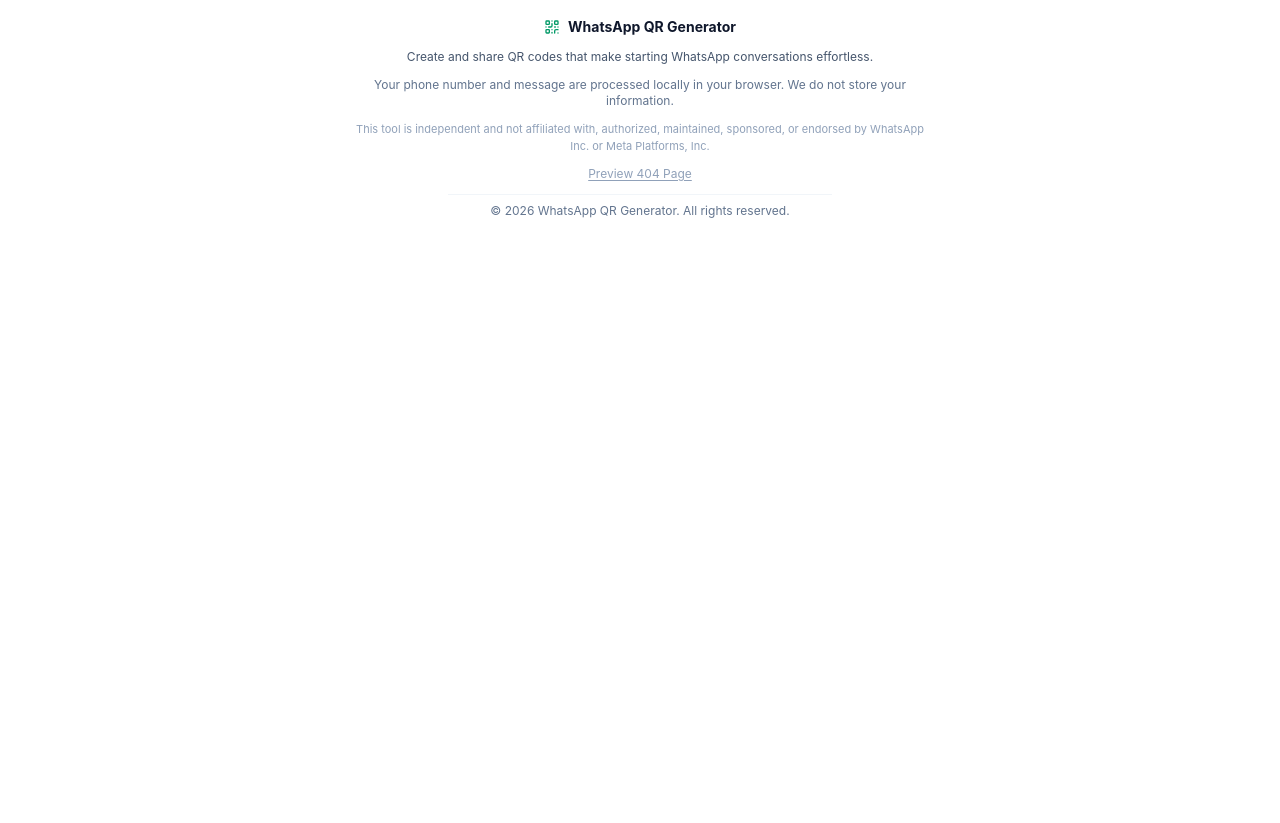
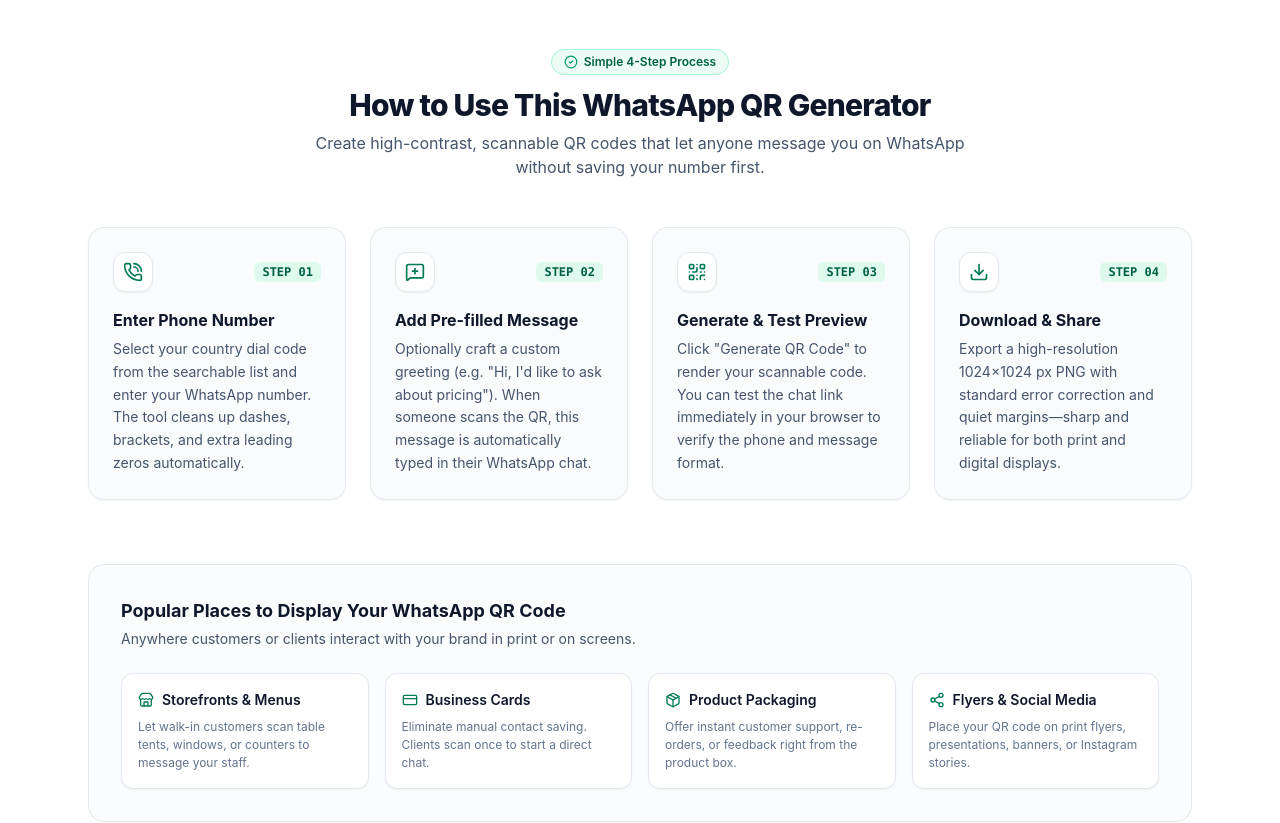
Before and after one commit to thanks-to-visit/connect-with-me, a React (Vite) app: page / in a window 1280 px wide. Shown: the part 760-1583 px from the top of the page. Before the commit the page ends 1011 px from the top, so only its background shows below. Built offline with nearby package versions, Linux system fonts and the light colour scheme.

Commit message:
feat: add HowToUseSection to QR generator
Incorporate a dedicated section explaining how to create QR codes and suggesting various business use cases to improve user onboarding and engagement.

```diff
--- a/src/features/whatsapp-qr/WhatsAppQrGenerator.tsx
+++ b/src/features/whatsapp-qr/WhatsAppQrGenerator.tsx
@@ -10,6 +10,7 @@ import { buildWhatsAppUrl } from './lib/whatsappUrl';
 import { generateQrDataUrl } from './lib/qr';
 import { QrCode, Sparkles, Loader2, ShieldCheck, Zap, Menu } from 'lucide-react';
 import { ShareMenuDrawer } from './components/ShareMenuDrawer';
+import { HowToUseSection } from './components/HowToUseSection';
 
 interface WhatsAppQrGeneratorProps {
   onNavigate?: (path: string) => void;
@@ -274,6 +275,9 @@ export const WhatsAppQrGenerator: React.FC<WhatsAppQrGeneratorProps> = ({ onNavi
         </div>
       </main>
 
+      {/* How to Use Section */}
+      <HowToUseSection />
+
       {/* Footer */}
       <footer className="mt-auto border-t border-slate-200/80 bg-white py-8">
         <div className="max-w-6xl mx-auto px-4 sm:px-6 flex flex-col items-center text-center gap-3">
--- /dev/null
+++ b/src/features/whatsapp-qr/components/HowToUseSection.tsx
@@ -0,0 +1,155 @@
+import React from 'react';
+import {
+  PhoneCall,
+  MessageSquarePlus,
+  QrCode,
+  Download,
+  Store,
+  CreditCard,
+  Package,
+  Share2,
+  CheckCircle2,
+} from 'lucide-react';
+
+const STEPS = [
+  {
+    step: '01',
+    icon: PhoneCall,
+    title: 'Enter Phone Number',
+    description:
+      'Select your country dial code from the searchable list and enter your WhatsApp number. The tool cleans up dashes, brackets, and extra leading zeros automatically.',
+  },
+  {
+    step: '02',
+    icon: MessageSquarePlus,
+    title: 'Add Pre-filled Message',
+    description:
+      'Optionally craft a custom greeting (e.g. "Hi, I\'d like to ask about pricing"). When someone scans the QR, this message is automatically typed in their WhatsApp chat.',
+  },
+  {
+    step: '03',
+    icon: QrCode,
+    title: 'Generate & Test Preview',
+    description:
+      'Click "Generate QR Code" to render your scannable code. You can test the chat link immediately in your browser to verify the phone and message format.',
+  },
+  {
+    step: '04',
+    icon: Download,
+    title: 'Download & Share',
+    description:
+      'Export a high-resolution 1024×1024 px PNG with standard error correction and quiet margins—sharp and reliable for both print and digital displays.',
+  },
+];
+
+const USE_CASES = [
+  {
+    icon: Store,
+    title: 'Storefronts & Menus',
+    description: 'Let walk-in customers scan table tents, windows, or counters to message your staff.',
+  },
+  {
+    icon: CreditCard,
+    title: 'Business Cards',
+    description: 'Eliminate manual contact saving. Clients scan once to start a direct chat.',
+  },
+  {
+    icon: Package,
+    title: 'Product Packaging',
+    description: 'Offer instant customer support, re-orders, or feedback right from the product box.',
+  },
+  {
+    icon: Share2,
+    title: 'Flyers & Social Media',
+    description: 'Place your QR code on print flyers, presentations, banners, or Instagram stories.',
+  },
+];
+
+export const HowToUseSection: React.FC = () => {
+  return (
+    <section
+      aria-labelledby="how-to-use-heading"
+      className="border-t border-slate-200/80 bg-white py-12 sm:py-16"
+    >
+      <div className="max-w-6xl mx-auto px-4 sm:px-6">
+        {/* Section Header */}
+        <div className="text-center max-w-2xl mx-auto mb-10 sm:mb-12">
+          <span className="inline-flex items-center gap-1.5 px-3 py-1 rounded-full text-xs font-semibold bg-emerald-50 text-emerald-800 border border-emerald-200 mb-3">
+            <CheckCircle2 className="w-3.5 h-3.5 text-emerald-600" />
+            <span>Simple 4-Step Process</span>
+          </span>
+          <h2
+            id="how-to-use-heading"
+            className="text-2xl sm:text-3xl font-extrabold text-slate-900 tracking-tight"
+          >
+            How to Use This WhatsApp QR Generator
+          </h2>
+          <p className="text-slate-600 text-sm sm:text-base mt-2">
+            Create high-contrast, scannable QR codes that let anyone message you on WhatsApp without saving your number first.
+          </p>
+        </div>
+
+        {/* 4 Steps Grid */}
+        <div className="grid grid-cols-1 md:grid-cols-2 lg:grid-cols-4 gap-6 mb-12 sm:mb-16">
+          {STEPS.map((item) => {
+            const IconComponent = item.icon;
+            return (
+              <div
+                key={item.step}
+                className="relative bg-slate-50/70 border border-slate-200/90 rounded-2xl p-5 sm:p-6 flex flex-col hover:bg-slate-50 transition-colors shadow-xs"
+              >
+                <div className="flex items-center justify-between mb-4">
+                  <div className="w-10 h-10 rounded-xl bg-white border border-slate-200 shadow-xs flex items-center justify-center text-emerald-700">
+                    <IconComponent className="w-5 h-5 stroke-[2]" />
+                  </div>
+                  <span className="text-xs font-mono font-bold px-2 py-0.5 rounded-md bg-emerald-100/70 text-emerald-800">
+                    STEP {item.step}
+                  </span>
+                </div>
+
+                <h3 className="text-base font-bold text-slate-900 mb-1.5">
+                  {item.title}
+                </h3>
+                <p className="text-xs sm:text-sm text-slate-600 leading-relaxed">
+                  {item.description}
+                </p>
+              </div>
+            );
+          })}
+        </div>
+
+        {/* Where to Use Your QR Code */}
+        <div className="rounded-2xl border border-slate-200 bg-slate-50/50 p-6 sm:p-8">
+          <div className="mb-6 text-center sm:text-left">
+            <h3 className="text-lg font-bold text-slate-900">
+              Popular Places to Display Your WhatsApp QR Code
+            </h3>
+            <p className="text-xs sm:text-sm text-slate-600 mt-1">
+              Anywhere customers or clients interact with your brand in print or on screens.
+            </p>
+          </div>
+
+          <div className="grid grid-cols-1 sm:grid-cols-2 lg:grid-cols-4 gap-4">
+            {USE_CASES.map((uc) => {
+              const IconComp = uc.icon;
+              return (
+                <div
+                  key={uc.title}
+                  className="bg-white p-4 rounded-xl border border-slate-200 shadow-xs flex flex-col gap-2"
+                >
+                  <div className="flex items-center gap-2 text-emerald-700">
+                    <IconComp className="w-4 h-4 shrink-0" />
+                    <span className="text-sm font-semibold text-slate-900">{uc.title}</span>
+                  </div>
+                  <p className="text-xs text-slate-500 leading-normal">
+                    {uc.description}
+                  </p>
+                </div>
+              );
+            })}
+          </div>
+        </div>
+      </div>
+    </section>
+  );
+};
```
